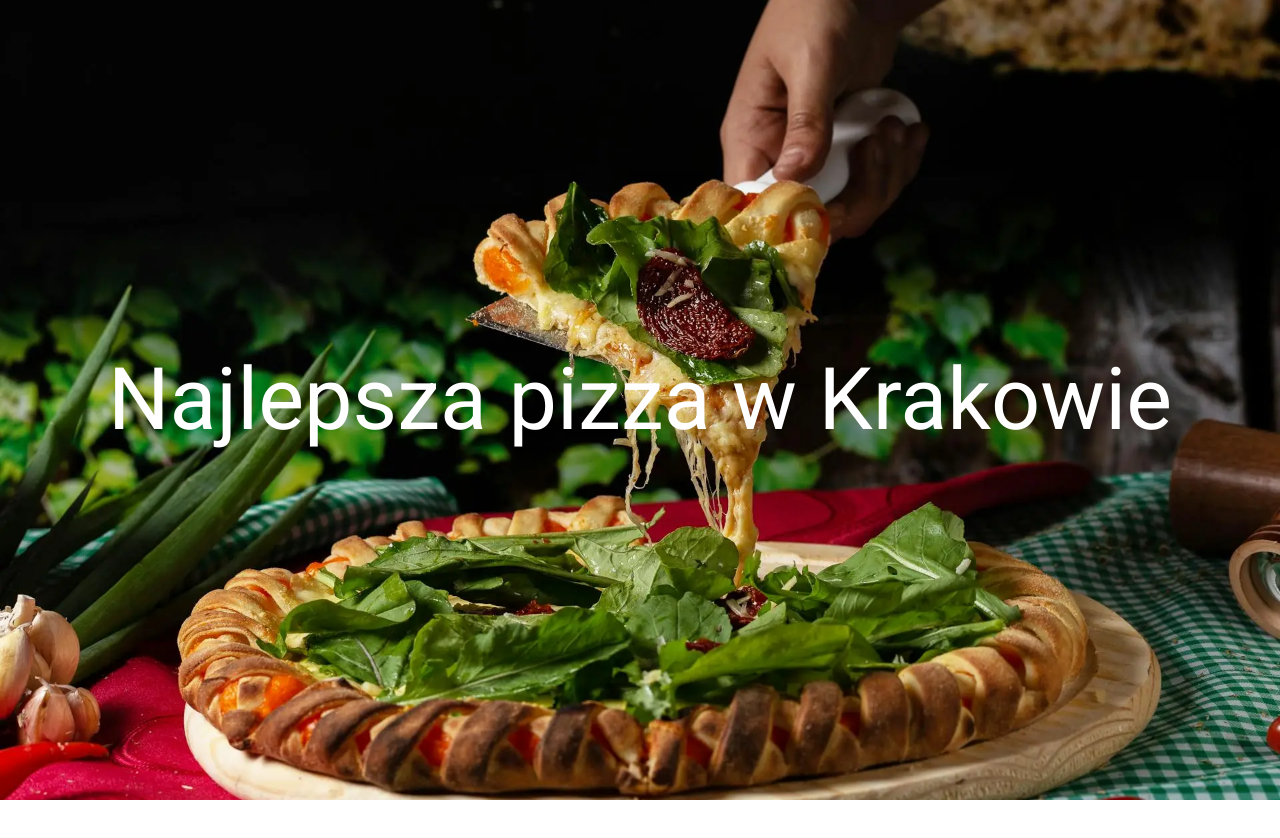
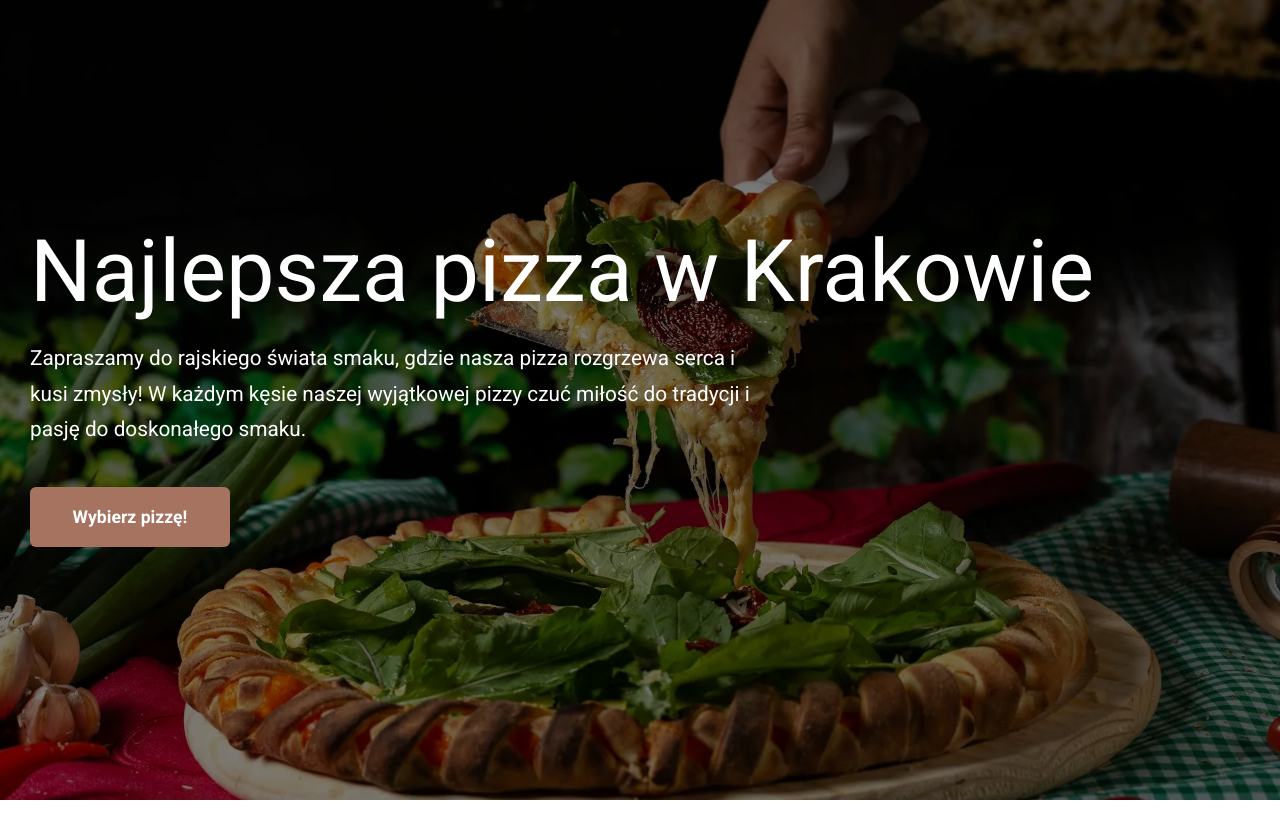
Before and after one commit to ktnless/praktyka_project1, a plain HTML site: page index.html in a window 1280 px wide. Shown: the top 838 px of the page. Drawn offline with Linux system fonts and the light colour scheme.

Commit message:
mod header

```diff
--- a/index.html
+++ b/index.html
@@ -18,7 +18,14 @@
 
 <body>
     <header>
-        <h1>Najlepsza pizza w Krakowie</h1>
+        <div class="header-box">
+            <h1>Najlepsza pizza w Krakowie</h1>
+            <p>
+                Zapraszamy do rajskiego świata smaku, gdzie nasza <strong>pizza</strong> rozgrzewa serca i kusi zmysły! W każdym kęsie
+                naszej wyjątkowej <strong>pizzy</strong>  czuć miłość do tradycji i pasję do doskonałego smaku.
+            </p>
+            <a href="#">Wybierz pizzę!</a>
+        </div>
     </header>
     <main></main>
     <footer></footer>
--- a/scss/_header.scss
+++ b/scss/_header.scss
@@ -1,21 +1,78 @@
-header{
+@use 'variables' as *;
+@use 'mixins' as *;
+
+header {
     height: 100vh;
     background: url('../assets/img/bg-header.webp') center/cover fixed;
     color: #fff;
+
     display: flex;
     justify-content: center;
     align-items: center;
 
-    h1{
+    .header-box {
+        z-index: 1;
+        padding: 30px;
+        display: flex;
+        flex-direction: column;
+    }
+
+    h1 {
         font-size: 2rem;
-        text-align: center;
+
+        @include md-screen {
+            font-size: 3.4rem;
+        }
+
+        @include lg-screen {
+            font-size: 5.4rem;
+        }
+
+
         line-height: 2.4rem;
 
-        @media screen and (min-width:680px) {
-            font-size: 3.4rem;
-        }
-        @media screen and (min-width:1100px) {
-            font-size: 5.4rem;
+
+        margin-bottom: 50px;
+
+    }
+
+    p{
+        margin-bottom: 40px;
+        width: 60%;
+        line-height: 2.2rem;
+        font-size: 1.3rem;
+    }
+
+    a{
+
+        text-align: center;
+        text-decoration: none;
+        line-height: 60px;
+        color: inherit;
+        font-weight: bolder;
+        font-size: 110%;
+
+        width: 200px;
+        height: 60px;
+        background-color: $color4;
+        border-radius: 6px;
+
+        transition: .5s;
+
+        &:hover{
+            background-color: $color4-transparent;
+            transform: translateX(10px);
+
+
         }
     }
+
+    &::after {
+        content: '';
+        display: block;
+        background-color: rgba(0, 0, 0, .5);
+        width: 100%;
+        height: 100%;
+        position: absolute;
+    }
 }
--- /dev/null
+++ b/scss/_mixins.scss
@@ -0,0 +1,21 @@
+// @mixin box($w,$h,$c){
+//     width: $w;
+//     height: $h;
+//     background-color: $c;
+//     border: 1px solid green;
+
+// }
+// @mixin box{
+//     @content;
+// }
+
+@mixin md-screen{
+@media screen and (min-width:680px) {
+        @content;
+    }
+}
+@mixin lg-screen{
+    @media screen and (min-width:1100px) {
+        @content;
+    }
+}
--- a/scss/_variables.scss
+++ b/scss/_variables.scss
@@ -2,6 +2,7 @@ $color1: #BF0436;
 $color2:#465902;
 $color3:#F2E5D5;
 $color4:#A67360;
+$color4-transparent:#a673606f;
 $color5:#0D0D0D;
 $color6:#D90452;
 $color7:rgb(245,245,245);
```
Also changed, not shown: css/style.css, scss/style.scss (line endings or trailing spaces), 1 other file.
